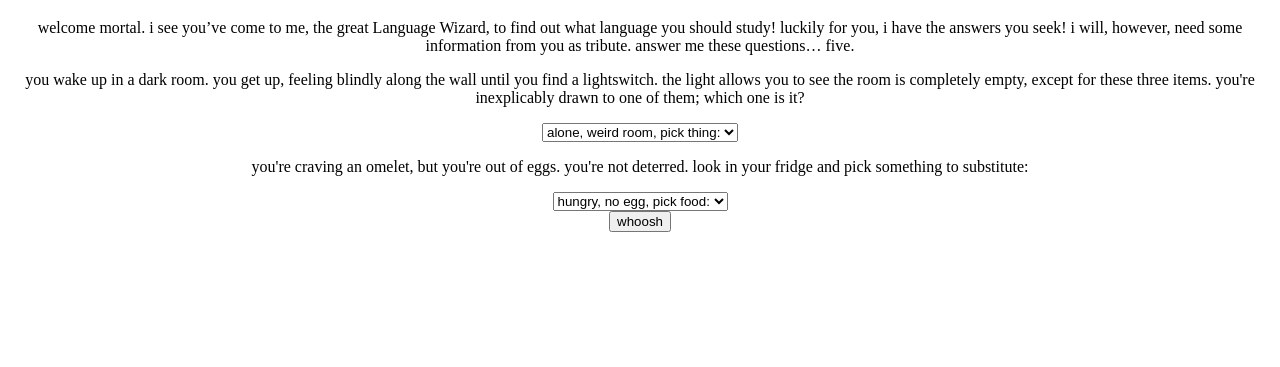
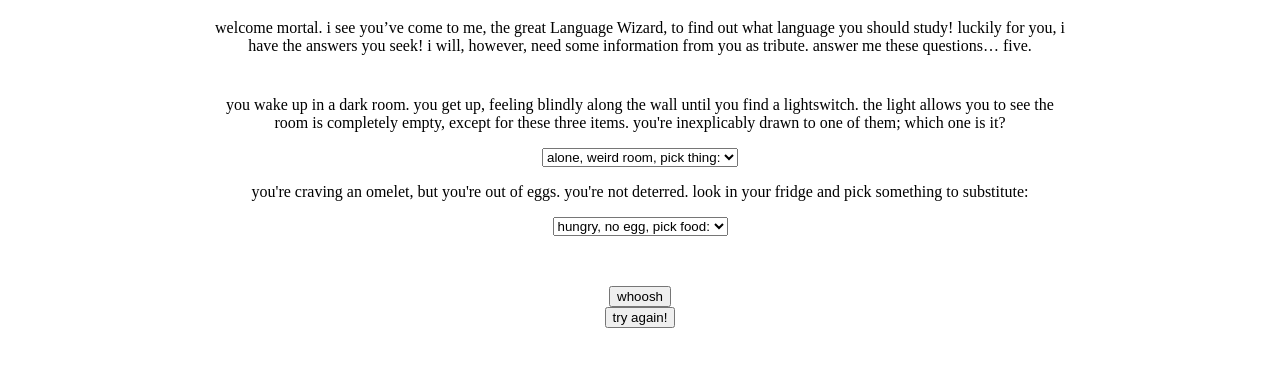
Before and after one commit to ambientscreaming/language-wizard, a plain HTML site: page index.html in a window 1280 px wide. Shown: the part 61-428 px from the top of the page. Drawn offline with Linux system fonts and the light colour scheme.

Commit message:
add page refresh button

```diff
--- a/css/styles.css
+++ b/css/styles.css
@@ -5,3 +5,20 @@
 body {
     text-align: center;
 }
+
+.intro {
+    padding-left: 200px;
+    padding-right: 200px;
+}
+
+.question1 {
+    /* border-style: solid;
+    border-color: darkmagenta; */
+    padding-top: 25px;
+    padding-left: 200px;
+    padding-right: 200px;
+}
+
+.button {
+    padding-top: 50px;
+}
--- a/index.html
+++ b/index.html
@@ -9,12 +9,13 @@
 
 <body>
     <h1>Language Wizard</h1>
-    <p>welcome mortal. i see you’ve come to me, the great Language Wizard, to find out what language you should study!
+    <p class="intro">welcome mortal. i see you’ve come to me, the great Language Wizard, to find out what language you
+        should study!
         luckily for you, i have the answers you seek! i will, however, need some information from you as tribute. answer
         me these questions… five.</p>
 
     <form id="formDemo">
-        <p>you wake up in a dark room. you get up, feeling blindly along the wall until you find a
+        <p class="question1">you wake up in a dark room. you get up, feeling blindly along the wall until you find a
             lightswitch. the light
             allows you to see the room is completely empty, except for these three items. you're inexplicably drawn to
             one
@@ -25,7 +26,6 @@
             <option>paintbrush</option>
             <option>single rose</option>
         </select>
-        <br>
         <p>you're craving an omelet, but you're out of eggs. you're not deterred. look in your fridge and
             pick something to
             substitute:</p>
@@ -35,13 +35,14 @@
             <option>mashed potatoes</option>
             <option>chowder</option>
         </select>
-        <br>
-        <button type="submit">whoosh</button>
-        <br>
+        <div class="button">
+            <button type="submit">whoosh</button>
+        </div>
         <p id="langOutput" class="hidden"> mecka lecka hi mecka hiney ho! you should learn:
             <span id="langResult" type="text" size="20">
         </p>
     </form>
+    <button type="button" onClick="refreshPage()">try again!</button>
 
 </body>
 
--- a/js/scripts.js
+++ b/js/scripts.js
@@ -37,3 +37,7 @@ document.addEventListener("DOMContentLoaded", (e) => {
 
     }
 })
+
+function refreshPage() {
+    window.location.reload();
+}
```
